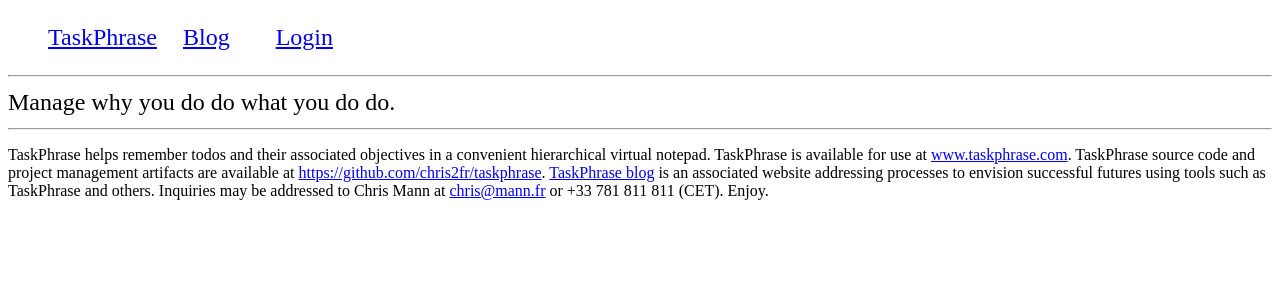
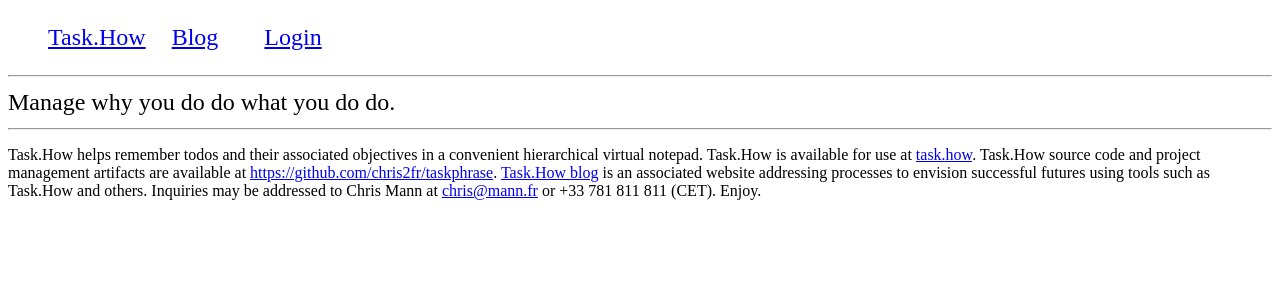
Before and after one commit to chris2fr/focusplex, a Django app: template templates/why/boilerplate.html in a window 1280 px wide. Shown: the top 300 px of the page. Run offline with Django 3.2, Linux system fonts and the light colour scheme; the template is opened without the code that fills it, so the values that code supplies are empty.

Commit message:
Update of TaskPhrase to Task.How

```diff
--- a/models.py
+++ b/models.py
@@ -15,6 +15,8 @@
     created_by = models.ForeignKey(settings.AUTH_USER_MODEL,
         on_delete=models.CASCADE,
     )
+
+    app_name = 'taskphrase'
 
     class Meta:
         abstract = True
--- a/templates/registration/login.html
+++ b/templates/registration/login.html
@@ -46,6 +46,6 @@
 <p><a href="{% url 'password_reset' %}">Lost password?</a></p>
 -->
 
-<P>A TaskPhrase is a an indefinate verb phrase (in the form "do something" such as "buy milk") that you provide. The software provides context by associating other TaskPhrases for you in a to-do structure (in the form "to achieve something do take some intermediate step" such as "to go grocery shopping do buy milk"). These to-do TaskPhrases then may be infinately encapsulated ("to achieve something to take some intermediate step do take one detailed step and do take another detailed step" such as "to run errands to go shopping at the supermarket do buy milk and do buy coffee"). Simple.</P>
+<P>A Task.How is a an indefinate verb phrase (in the form "do something" such as "buy milk") that you provide. The software provides context by associating other Task.Hows for you in a to-do structure (in the form "to achieve something do take some intermediate step" such as "to go grocery shopping do buy milk"). These to-do Task.Hows then may be infinately encapsulated ("to achieve something to take some intermediate step do take one detailed step and do take another detailed step" such as "to run errands to go shopping at the supermarket do buy milk and do buy coffee"). Simple.</P>
 
 {% endblock %}
--- a/templates/why/boilerplate.html
+++ b/templates/why/boilerplate.html
@@ -4,8 +4,8 @@
 <head>
   <meta charset="utf-8">
   <link rel="stylesheet" href="{% static "why/styles.css" %}">
-  <title>{% block title %}TaskPhrase{% endblock %}</title>
-  <meta name="description" content="To TaskPhrase Do TaskPhrase">
+  <title>{% block title %}Task.How{% endblock %}</title>
+  <meta name="description" content="To Task.How Do Task.How">
   <meta name="viewport" content="width=device-width, initial-scale=1">
   <meta name="author" content="Chris Mann <chris@mann.fr>">
   <link rel='icon' href='{% static "why/favicon.png" %}' type='image/png'/ >
@@ -14,7 +14,7 @@
 <body>
 <div id='topmenu'>
 <ul>
-    <li><a href="/">TaskPhrase</a>
+    <li><a href="/">Task.How</a>
     <li><a href="https://www.tohavedone.com/">Blog</a>
     <li>{% if user.is_authenticated %}
         {{ user.username }}</li>
@@ -32,7 +32,7 @@
 {% block content %}Manage why you do do what you do do.{% endblock %}
 </div>
 <hr/>
-<P style="font-size:16px;">TaskPhrase helps remember todos and their associated objectives in a convenient hierarchical virtual notepad. TaskPhrase is available for use at <a href="https://www.taskphrase.com">www.taskphrase.com</a>. TaskPhrase source code and project management artifacts are available at <a href="https://github.com/chris2fr/taskphrase">https://github.com/chris2fr/taskphrase</a>. <a href="https://www.tohavedone.com">TaskPhrase blog</a> is an associated website addressing processes to envision successful futures using tools such as TaskPhrase and others. Inquiries may be addressed to Chris Mann at <a href="mailto:chris@mann.fr">chris@mann.fr</a> or +33 781 811 811 (CET). Enjoy.</P>
+<P style="font-size:16px;">Task.How helps remember todos and their associated objectives in a convenient hierarchical virtual notepad. Task.How is available for use at <a href="https://task.how">task.how</a>. Task.How source code and project management artifacts are available at <a href="https://github.com/chris2fr/taskphrase">https://github.com/chris2fr/taskphrase</a>. <a href="https://www.tohavedone.com">Task.How blog</a> is an associated website addressing processes to envision successful futures using tools such as Task.How and others. Inquiries may be addressed to Chris Mann at <a href="mailto:chris@mann.fr">chris@mann.fr</a> or +33 781 811 811 (CET). Enjoy.</P>
 
 </body>
 </html>
```
